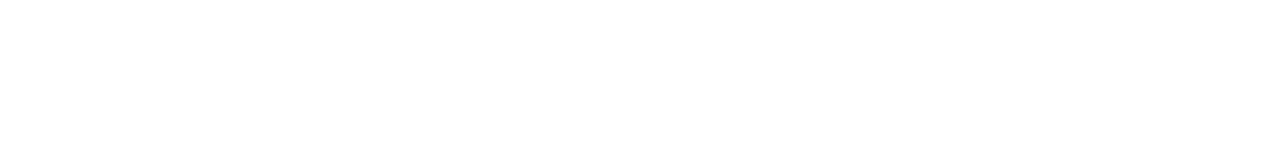
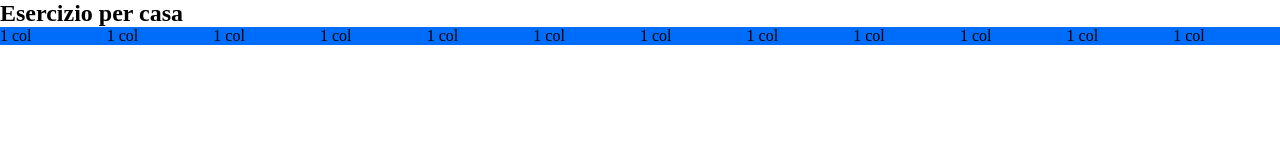
Before and after one commit to manuelcamaioni/html-css-12bool, a plain HTML site: page index.html in a window 1280 px wide. Drawn offline with Linux system fonts and the light colour scheme.

Commit message:
added rules to framework + first row of elements in html

```diff
--- a/12bool.css
+++ b/12bool.css
@@ -2,6 +2,21 @@
     box-sizing: border-box;
     margin: 0;
     padding: 0;
+}
+
+.row{
+    width: 100%;
+    display: flex;
+}
+
+[class*="col"]{
+    flex: 0 0 auto;
+}
+
+.col{
+    flex-grow: 1;
+    flex-shrink: 0;
+    max-width: 100%;
 }
 
 .col-1{
--- a/index.html
+++ b/index.html
@@ -9,6 +9,24 @@
     <title>12 Boolflex</title>
 </head>
 <body>
-
+    <main>
+        <section>
+            <h1>Esercizio per casa</h1>
+            <div class="row">
+                <div class="col-1">1 col</div>
+                <div class="col-1">1 col</div>
+                <div class="col-1">1 col</div>
+                <div class="col-1">1 col</div>
+                <div class="col-1">1 col</div>
+                <div class="col-1">1 col</div>
+                <div class="col-1">1 col</div>
+                <div class="col-1">1 col</div>
+                <div class="col-1">1 col</div>
+                <div class="col-1">1 col</div>
+                <div class="col-1">1 col</div>
+                <div class="col-1">1 col</div>
+            </div>
+        </section>
+    </main>
 </body>
 </html>
--- a/style.css
+++ b/style.css
@@ -0,0 +1,11 @@
+.blue-bg{
+    background-color: #006cfa;
+}
+
+.green-bg{
+    background-color: #01e165;
+}
+
+.row > *{
+    background-color: #006cfa;
+}
```
